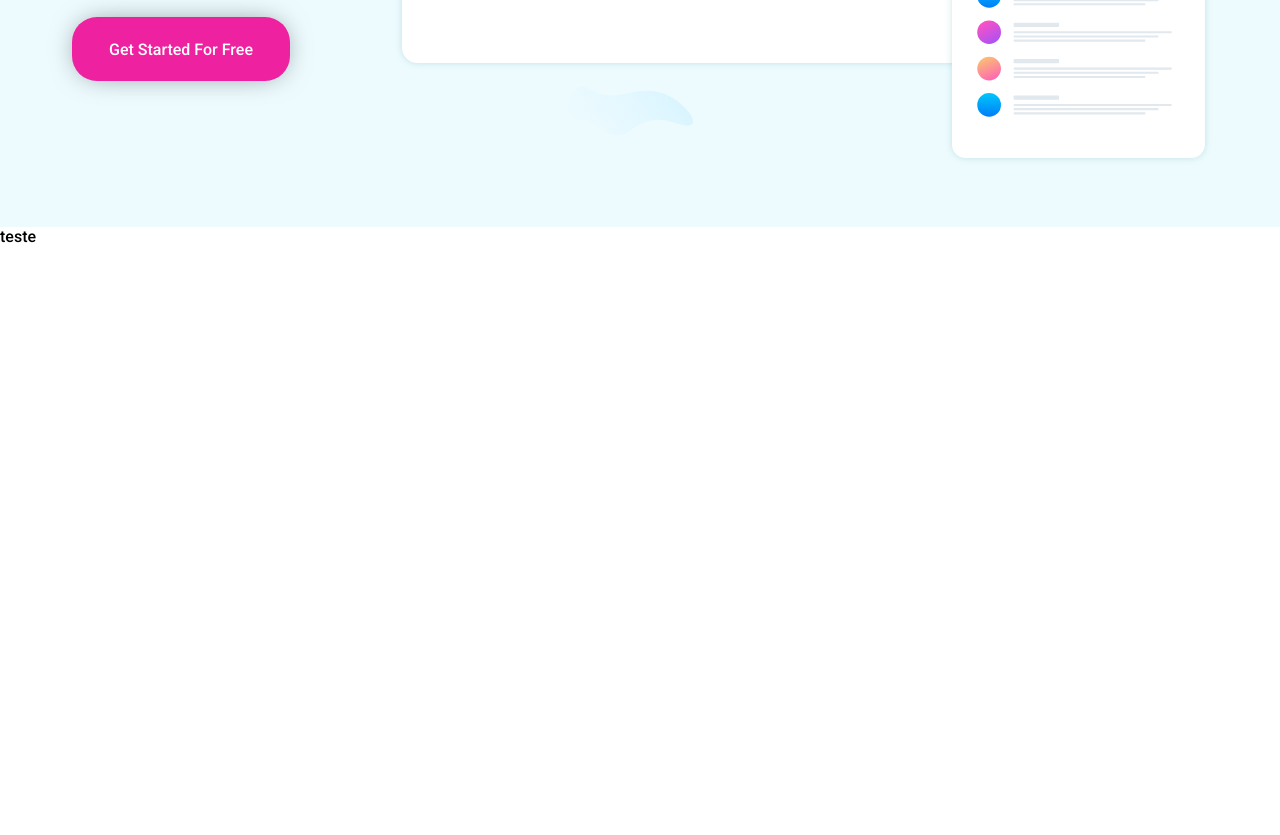
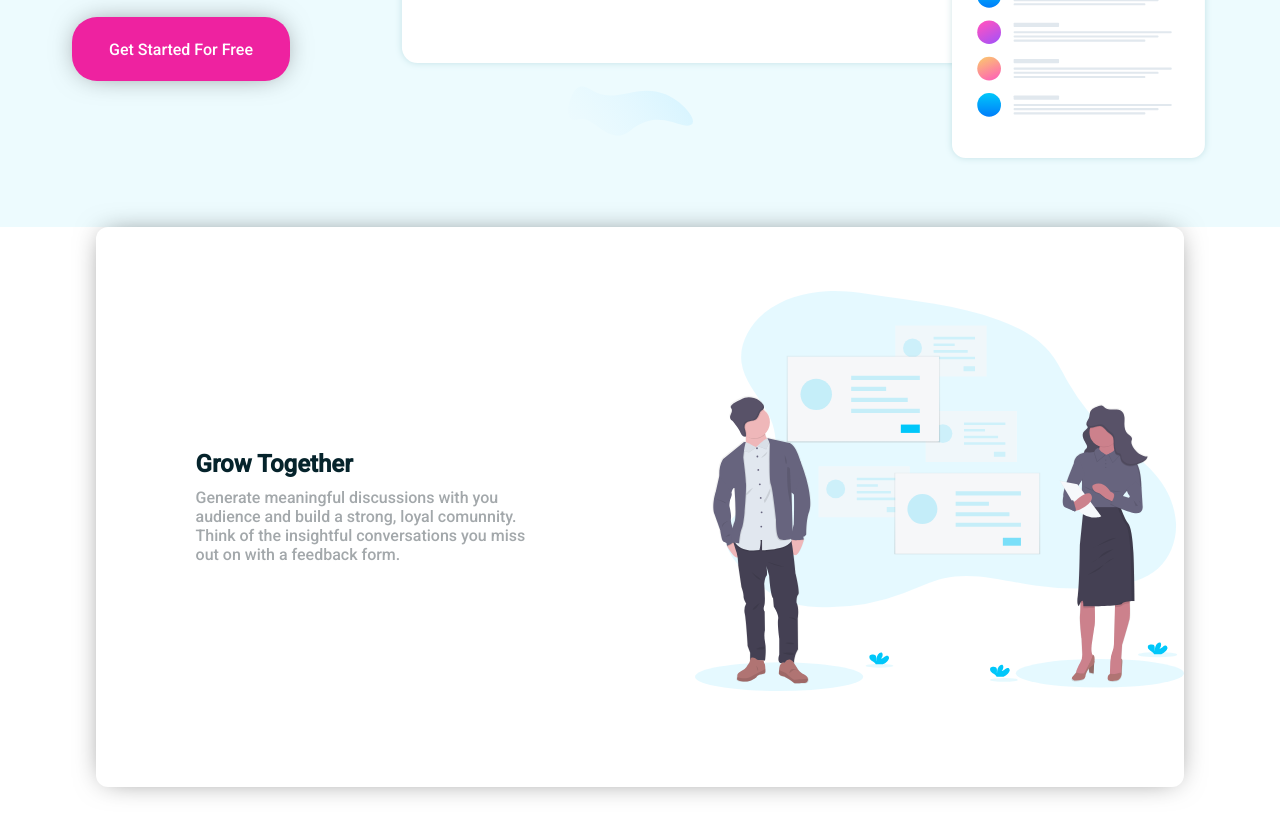
Before and after one commit to PedroNB10/DevClub-Projects, a plain HTML site: page Projeto entre Partners/Projeto_02/index.html in a window 1280 px wide. Shown: the part 573-1408 px from the top of the page. Before the commit the page ends 819 px from the top, so only its background shows below. Drawn offline with Linux system fonts and the light colour scheme.

Commit message:
first-div-info

```diff
--- a/Projeto entre Partners/Projeto_01/style.css
+++ b/Projeto entre Partners/Projeto_01/style.css
@@ -3,7 +3,7 @@
 *{
     margin: 0;
     padding: 0;
-    box-sizing: border-box;
+    box-sizing:border-box;
 
     font-family: 'Roboto', sans-serif;
 
@@ -69,7 +69,7 @@
     background-color: cornsilk;
 
     padding-left: 5px;
-    color: ;
+
     font-size: 14px;
 }
 
--- a/Projeto entre Partners/Projeto_02/index.html
+++ b/Projeto entre Partners/Projeto_02/index.html
@@ -37,7 +37,23 @@
         </div>
     </div>
 
-    <div>teste</div>
+    <div class="first-info-container">
+        <div class="text-inside-box">
+            <h2 class="title-default">Grow Together</h2>
+
+            <p class="text-default">Generate meaningful discussions with you audience and build a strong, loyal comunnity. Think of the insightful conversations you miss out on with a feedback form.</p>
+
+        </div>
+        <img class="image-grow-together" src="./images/illustration-grow-together.svg" alt="">
+
+        <div>
+
+
+        </div>
+
+    </div>
+
+
 
 
 
--- a/Projeto entre Partners/Projeto_02/style.css
+++ b/Projeto entre Partners/Projeto_02/style.css
@@ -78,7 +78,7 @@
 }
 
 .about{
-    display: flex;
+    display: flex; /* deixa as coisas dentro do container uma do lado da outra*/
     flex-direction: column;
     width: 50%;
 }
@@ -152,3 +152,46 @@ width: 40vw;
 .about button:active{
     background: rgb(243, 88, 184);
 }
+
+.first-info-container{
+    margin: auto;
+    display: flex;
+    width: 85vw;
+    height: 70vh;
+    background-color: rgb(255, 255, 255);
+    border-radius: 12px;
+    box-shadow: 0px 0px 29px -9px rgba(0,0,0,0.59);
+    -webkit-box-shadow: 0px 0px 29px -9px rgba(0,0,0,0.59);
+    -moz-box-shadow: 0px 0px 29px -9px rgba(0,0,0,0.59);
+    margin-bottom: 300px;
+}
+
+.text-inside-box{
+    display: flex;/* deixa as coisas dentro do container uma do lado da outra*/
+    flex-direction: column;
+    justify-content: center;
+}
+
+.title-default{
+
+    margin-left: 23%;
+    color: #05232b;
+    max-width: 370px;
+}
+
+.text-default{
+    padding-top:10px;
+    margin-left: 23%;
+    font-size: 16px;
+    font-weight: 400;
+    color:#A3a8ab;
+    max-width: 550px; /*tamanho q ocupa na linha*/
+
+}
+
+.image-grow-together{
+height: 50vh;
+padding-left: 13vw;
+padding-top: 8vh;
+
+}
```
Also changed, not shown: Projeto entre Partners/Projeto_02/images/illustration-grow-together.svg (renamed from Projeto entre Partners/Projeto_02/illustration-grow-together.svg).
